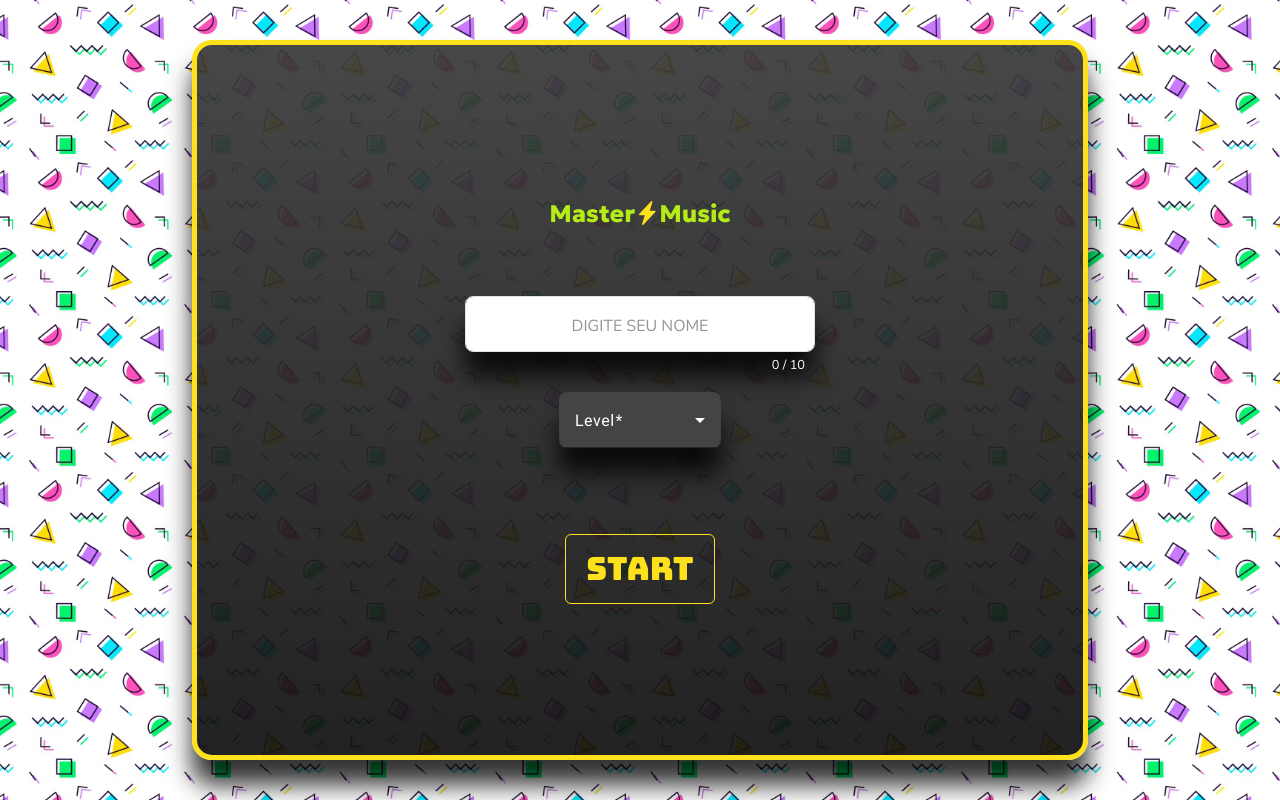
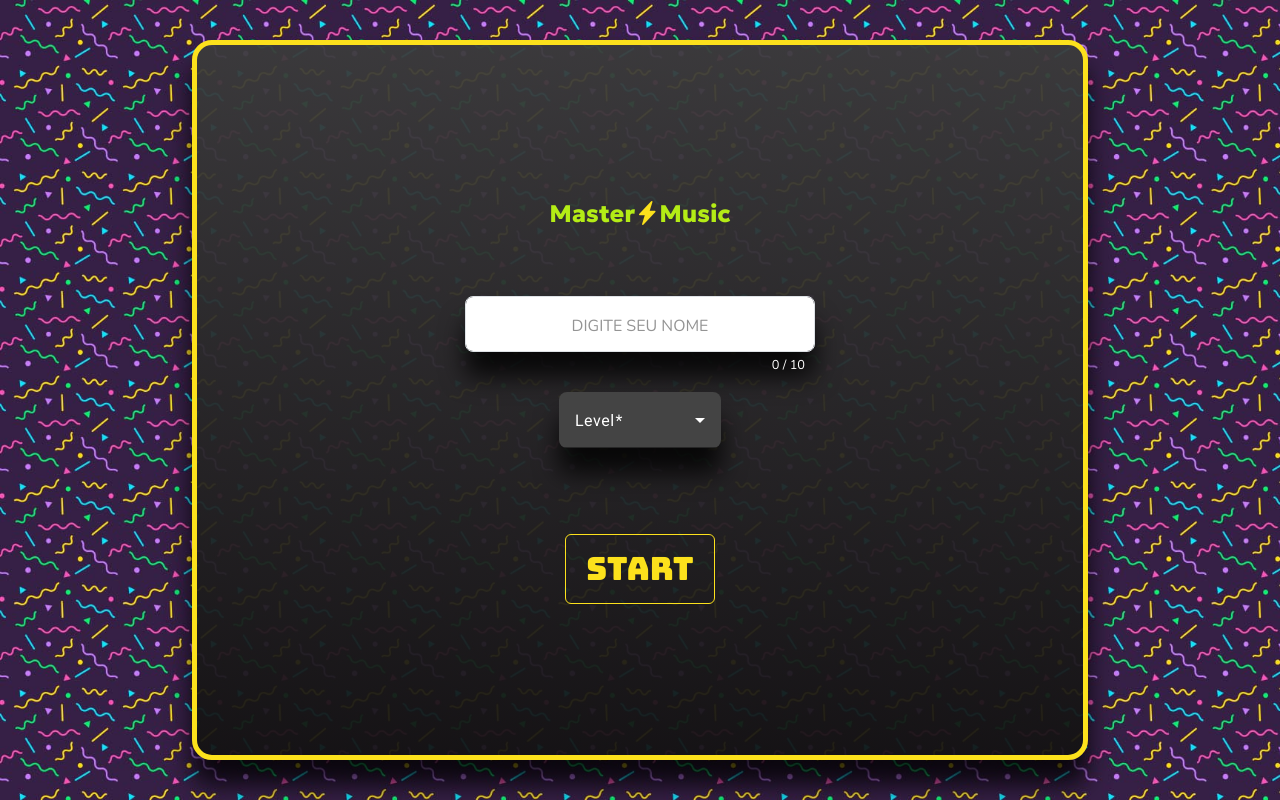
Before and after one commit to emersonbarrosdev/master-music, an Angular app: page / in a window 1280 px wide. Built offline with nearby package versions, Linux system fonts and the light colour scheme; a web font is replaced by a local one.

Commit message:
remove stroke brand and add background start screen

```diff
--- a/src/app/master-of-music/game-welcome/game-welcome.component.scss
+++ b/src/app/master-of-music/game-welcome/game-welcome.component.scss
@@ -19,7 +19,6 @@
   flex-direction: row;
   align-items: center;
   text-shadow: 0 25px 25px rgba(0, 0, 0, 0.8);
-  border: 3px solid #313131c9;
   .master-music {
    color: var(--first-green);
   }
--- a/src/styles.scss
+++ b/src/styles.scss
@@ -12,7 +12,7 @@ html, body {
   width: 100%;
   height: 100%;
   font-family: 'Nunito', sans-serif;
-   background-image: url('./assets/img/background-finish.jpg');
+   background-image: url('./assets/img/background-start.jpg');
   background-size: cover;
   background-repeat: no-repeat;
 }
```
